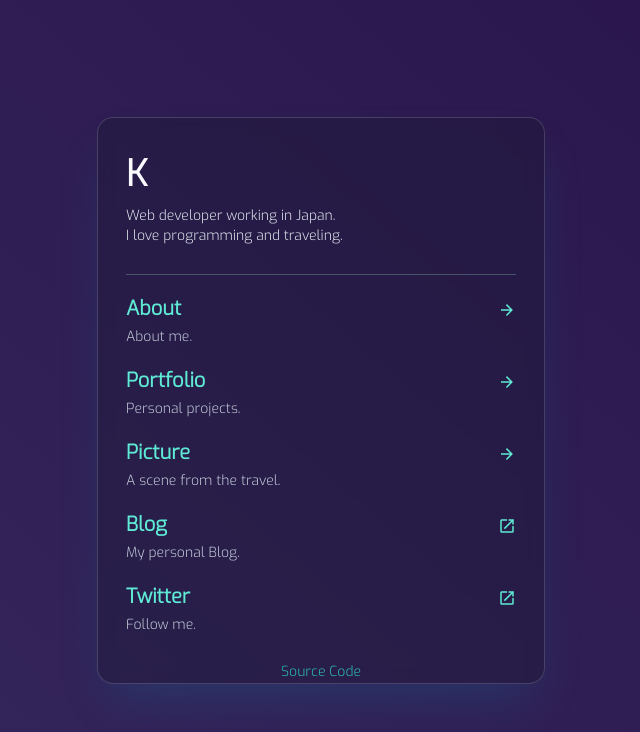
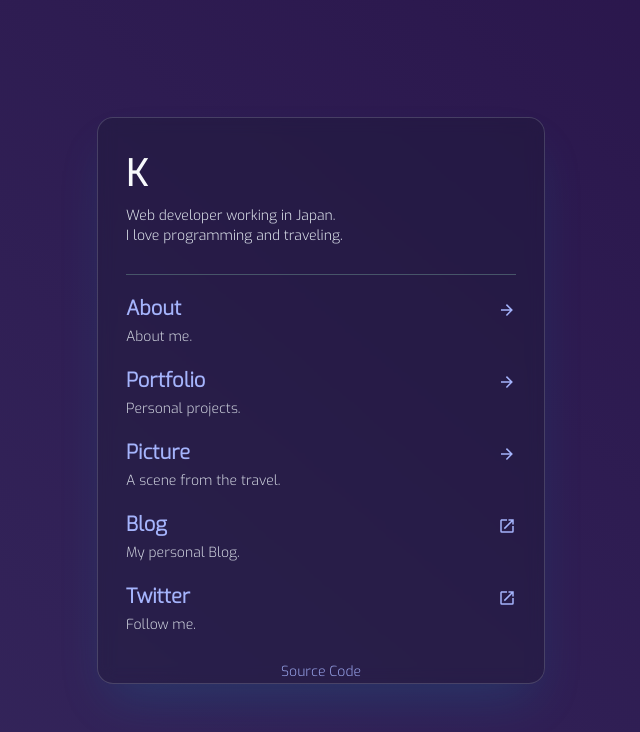
Before and after one commit to k-urtica/k-urtica.github.io, a Nuxt app: page / in a window 1280 px wide. Shown: the top 732 px of the page, without its empty margins (319-959 px from the left). Built offline with nearby package versions, Linux system fonts and the light colour scheme.

Commit message:
💄 fix style

```diff
--- a/pages/index.vue
+++ b/pages/index.vue
@@ -10,19 +10,19 @@
       <section class="mt-7 mb-3 border-t border-slate-600">
         <ul>
           <li v-for="menu in menus" :key="menu.title" class="mt-5">
-            <app-link :to="menu.to" class="text-teal-300">
+            <app-link :to="menu.to" class="text-indigo-300">
               <h2
                 class="relative text-xl font-bold underline-offset-2 hover:underline"
               >
                 {{ menu.title }}
                 <span class="absolute right-0 top-1.5">
-                  <mdi-icon :icon="menu.icon" color="#5eead4" size="18" />
+                  <mdi-icon :icon="menu.icon" color="#a5b4fc" size="18" />
                 </span>
               </h2>
             </app-link>
-            <div class="mt-1 text-sm text-slate-300/95">
+            <p class="mt-1 text-sm text-slate-200/90">
               {{ menu.caption }}
-            </div>
+            </p>
           </li>
         </ul>
       </section>
@@ -30,7 +30,7 @@
       <footer class="absolute bottom-0 left-1/2 -translate-x-1/2">
         <app-link
           to="https://github.com/k-urtica/k-urtica.github.io"
-          class="text-sm text-teal-400/90"
+          class="text-sm text-indigo-300/90"
         >
           Source Code
         </app-link>
```
